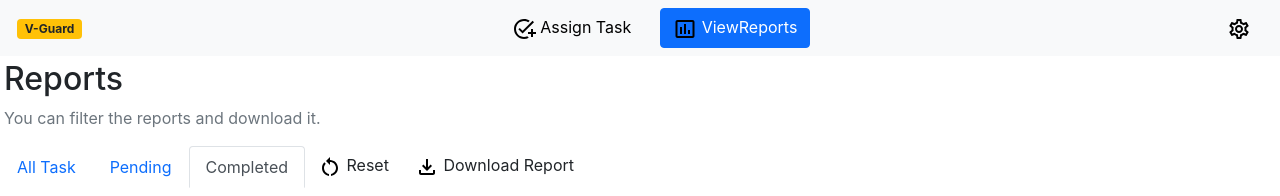
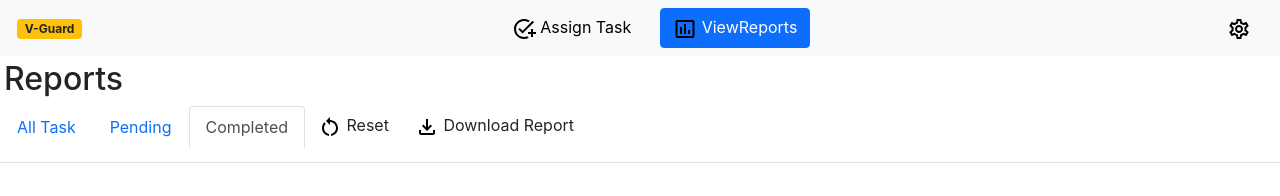
Before and after one commit to dev-sriramp/notitle, a React (Create React App) app: page /Completed in a window 1280 px wide. Shown: the top 196 px of the page. Built offline with nearby package versions, Linux system fonts and the light colour scheme; no server answers; the database is empty; sample sign-in values are in the browser's storage.

Commit message:
corrected database for user

```diff
--- a/src/Components/Reports/Completed.js
+++ b/src/Components/Reports/Completed.js
@@ -137,7 +137,6 @@ const Completed = () => {
         <div>
             <Navbar home={"btn btn-light me-3"} report={"btn btn-primary me-3"} settings={"btn btn-light me-3"} ></Navbar>
             <h2 className="ps-1 pt-1"> Reports</h2>
-            <p className="ps-1 text-muted">You can filter the reports and download it.</p>
             <div className="">
                 <ul className="nav nav-tabs">
                     <li className="nav-item">
```
